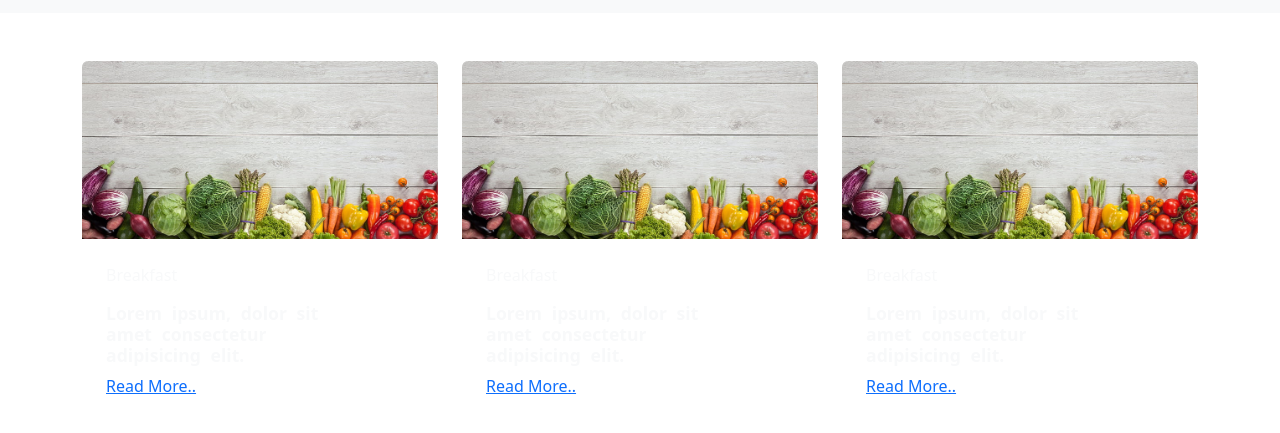
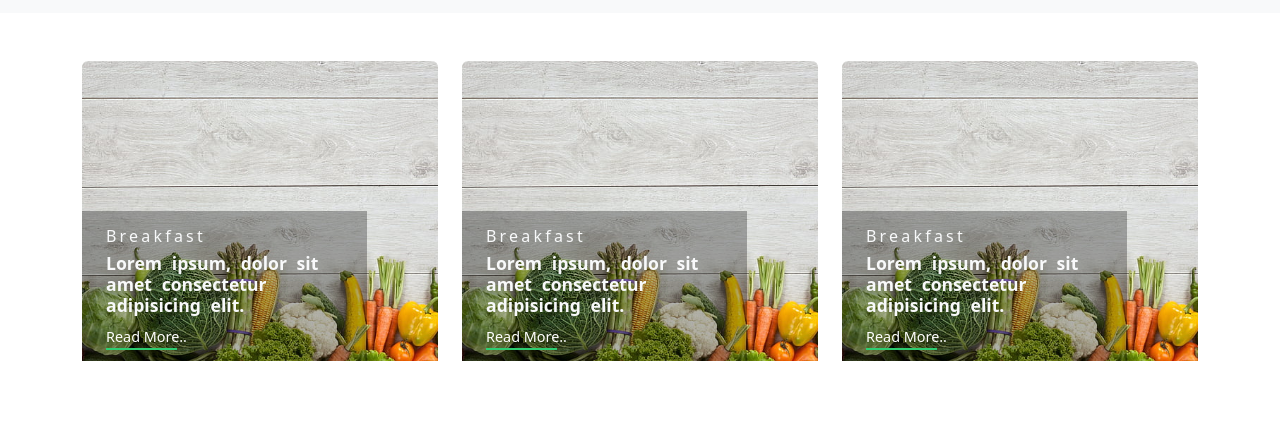
Before and after one commit to Gyanendra-333/January_2024, a plain HTML site: page The_Kitchen/index.html in a window 1280 px wide. Shown: the part 621-1054 px from the top of the page. After the commit the page ends 1030 px from the top, so only its background shows below. Drawn offline with nearby package versions, Linux system fonts and the light colour scheme.

Commit message:
featured

```diff
--- a/The_Kitchen/style.css
+++ b/The_Kitchen/style.css
@@ -107,3 +107,44 @@ header .navbar .navbar-nav i {
     color: #ff1a1a;
     cursor: pointer;
 }
+
+.featured .row .one {
+    height: 300px;
+    position: relative;
+}
+
+.featured .row .one img {
+    width: 100%;
+    height: 100%;
+    background-size: cover;
+    box-sizing: border-box;
+    object-fit: cover;
+}
+
+.featured .row .one .text {
+    background: rgba(0, 0, 0, 0.3);
+    width: 100%;
+    height: 100%;
+    position: absolute;
+    bottom: 0;
+}
+
+.featured .row .one .text p {
+    letter-spacing: 0.2rem;
+    line-height: 2px;
+}
+
+.featured .row .one .text a {
+    text-decoration: none;
+    border-style: none;
+    color: #fff;
+    font-size: 0.9rem;
+}
+
+.featured .row .one .text a::after {
+    content: "";
+    display: block;
+    width: 30%;
+    height: 2px;
+    background-color: #2ecc71;
+}
```
